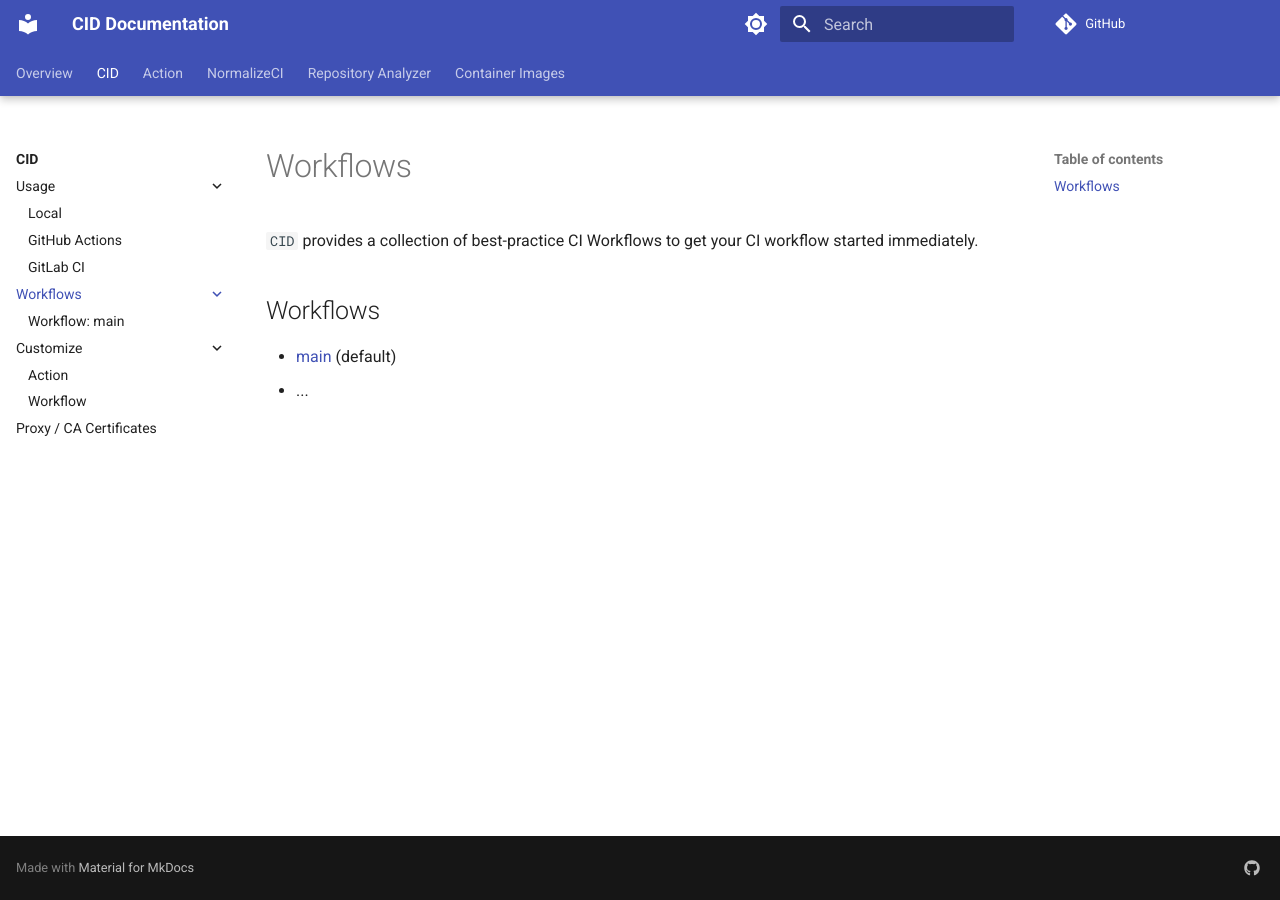
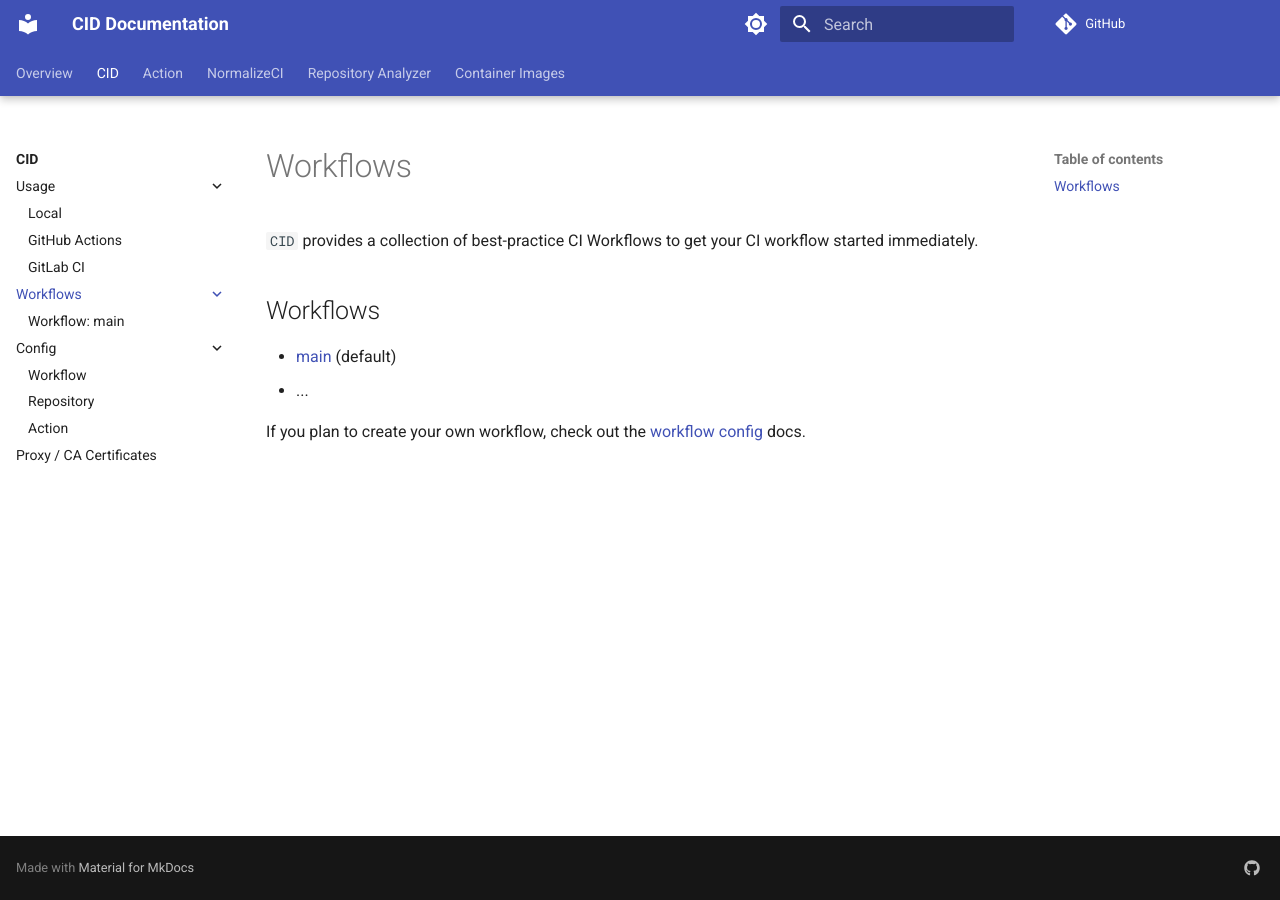
Before and after one commit to cidverse/cidverse.github.io, an MkDocs documentation site: the page built from docs/cid/workflows/index.md, in a window 1280 px wide. Built offline with MkDocs 1.6.1 and Material for MkDocs 9.7.7, drawn with Linux system fonts in a browser that asks for light colours; comment, search, counter and statistics services are not loaded.

Commit message:
docs: add repository page

```diff
--- a/docs/cid/workflows/index.md
+++ b/docs/cid/workflows/index.md
@@ -6,3 +6,5 @@
 
 - [main](main.md) (default)
 - ...
+
+If you plan to create your own workflow, check out the [workflow config](../config/workflow.md) docs.
--- a/mkdocs.yml
+++ b/mkdocs.yml
@@ -40,9 +40,10 @@ nav:
       - Workflows:
         - cid/workflows/index.md
         - cid/workflows/main.md
-      - Customize:
-        - cid/customize/action.md
-        - cid/customize/workflow.md
+      - Config:
+        - cid/config/workflow.md
+        - cid/config/repository.md
+        - cid/config/action.md
       - cid/enterprise.md
   - Action:
       - action/index.md
```
Also changed, not shown: docs/cid/config/action.md (renamed from docs/cid/customize/action.md, +0 -8 lines), docs/cid/config/repository.md (added, +5 -0 lines), docs/cid/usage/local.md (+2 -2 lines), docs/cid/config/workflow.md (renamed from docs/cid/customize/workflow.md).
